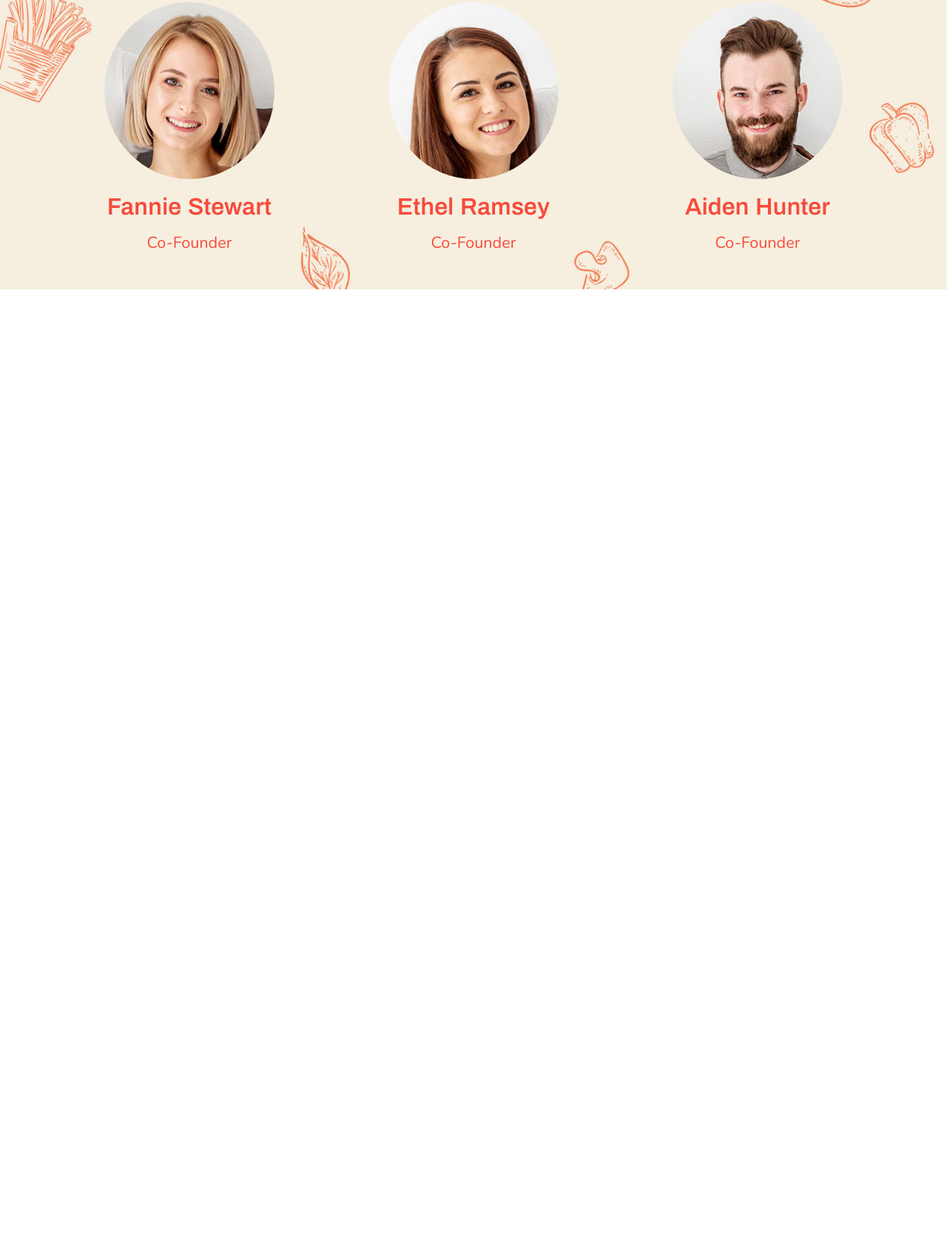
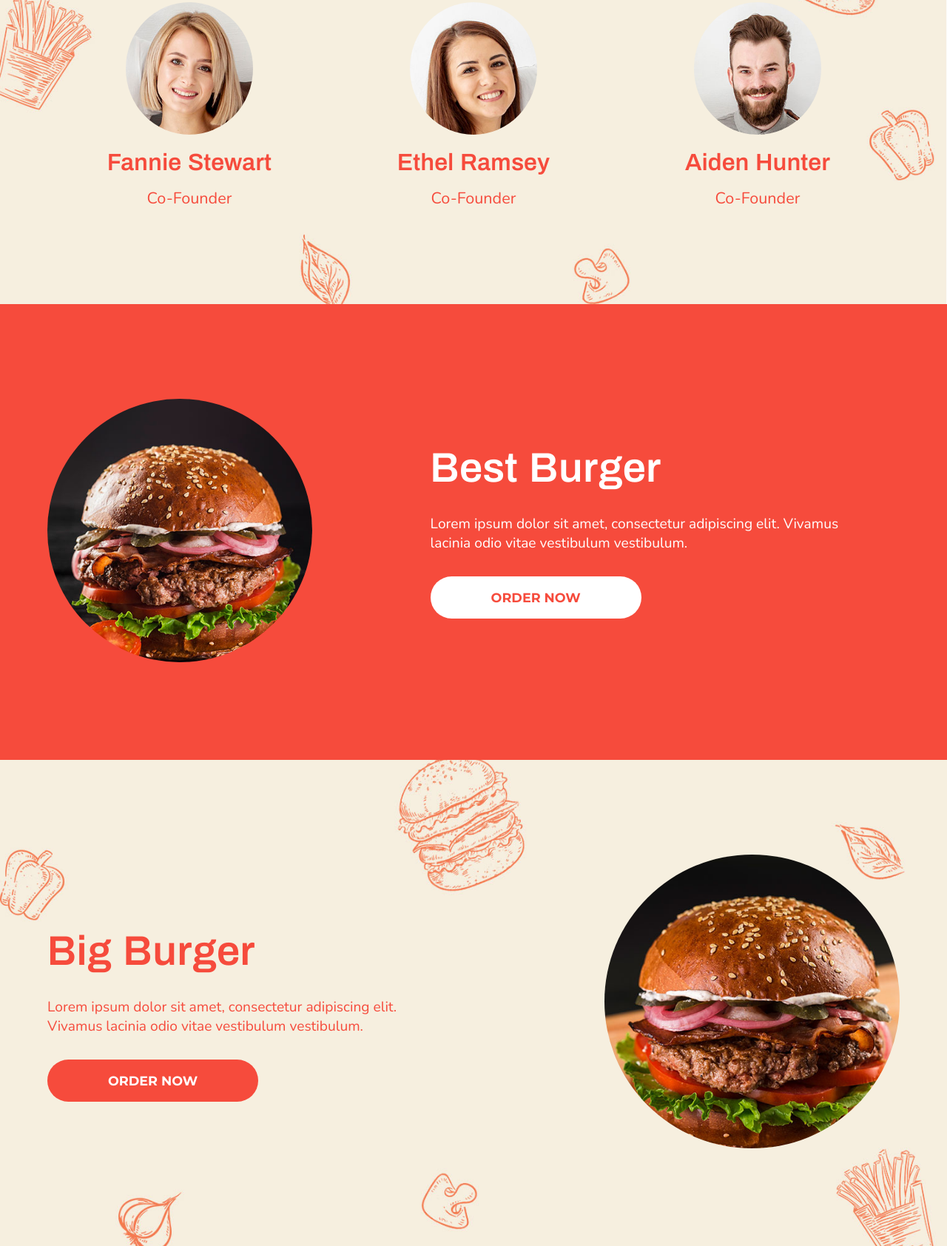
Before and after one commit to starkbit2020/Restaurant-Website-flexbox, a plain HTML site: page index.html in a window 1280 px wide. Shown: the part 864-2548 px from the top of the page at 74% size. Before the commit the page ends 1255 px from the top, so only its background shows below. Drawn offline with Linux system fonts and the light colour scheme.

Commit message:
last-update

```diff
--- a/index.html
+++ b/index.html
@@ -91,6 +91,38 @@
             </div>
         </div>
     </section>
+    <section id="best-burger">
+        <div class="container best-burger-container">
+            <div class="best-burger__image-box">
+                <img src="./images/Best-Burger.jpg" alt="Best Burger" class="best-burger__image">
+            </div>
+            <div class="best-burger__info-box">
+                <div class="best-burger__info">
+                    <h1 class="best-burger__info-title">Best Burger</h1>
+                    <p class="best-burger__info-description">Lorem ipsum dolor sit amet, consectetur adipiscing elit.
+                        Vivamus lacinia odio vitae vestibulum
+                        vestibulum. </p>
+                    <a href="#" class="btn btn-lighten">Order Now</a>
+                </div>
+            </div>
+        </div>
+    </section>
+    <section id="big-burger">
+        <div class="container big-burger-container">
+            <div class="big-burger__info-box">
+                <div class="big-burger__info">
+                    <h1 class="big-burger__info-title">Big Burger</h1>
+                    <p class="big-burger__info-description">Lorem ipsum dolor sit amet, consectetur adipiscing elit.
+                        Vivamus lacinia odio vitae vestibulum
+                        vestibulum. </p>
+                    <a href="#" class="btn btn-hot">Order Now</a>
+                </div>
+            </div>
+            <div class="big-burger__image-box">
+                <img src="./images/Big-Burger-image.jpg" alt="Big Burger" class="big-burger__image">
+            </div>
+        </div>
+    </section>
     <script src="./js/script.js"></script>
 </body>
 
--- a/styles/queries.css
+++ b/styles/queries.css
@@ -37,6 +37,22 @@
 
   .our-chef__description {
     width: 100%;
+  }
+
+  .best-burger__info {
+    width: 100%;
+    margin: 2rem 0 0 0;
+    text-align: center;
+  }
+
+  .big-burger__info {
+    width: 100%;
+    margin: 2rem 0 0 0;
+    text-align: center;
+  }
+
+  .big-burger__image-box {
+    order: -1;
   }
 }
 
@@ -86,6 +102,20 @@
   .chef-box__image {
     width: 50%;
   }
+
+  .best-burger__info {
+    width: 100%;
+    margin: 2rem 0 0 0;
+    text-align: center;
+  }
+  .big-burger__info {
+    width: 100%;
+    margin: 2rem 0 0 0;
+    text-align: center;
+  }
+  .big-burger__image-box {
+    order: -1;
+  }
 }
 
 /* Medium devices (landscape tablets, 768px and up) */
@@ -122,6 +152,31 @@
   .our-chef__description {
     width: 40%;
   }
+
+  .best-burger-container {
+    flex-wrap: nowrap;
+    align-items: center;
+  }
+
+  .best-burger__info {
+    width: 70%;
+    margin: 0 0 0 10rem;
+    text-align: left;
+  }
+
+  .big-burger-container {
+    flex-wrap: nowrap;
+    align-items: center;
+  }
+
+  .big-burger__info {
+    width: 70%;
+    /* margin: 0 0 0 10rem; */
+    text-align: left;
+  }
+  .big-burger__image-box {
+    order: 0;
+  }
 }
 
 /* Large devices (laptops/desktops, 992px and up) */
@@ -130,6 +185,10 @@
     width: 50%;
     color: #ffffff;
     margin-top: 3rem;
+  }
+
+  .chef-box__image {
+    width: 60%;
   }
 }
 /* Extra large devices (large laptops and desktops, 1200px and up) */
@@ -157,7 +216,15 @@
     margin-top: 3rem;
   }
 
-  .header-text-box div:last-child {
-    margin-top: 4rem;
+  .chef-box {
+    width: 25%;
+  }
+
+  .chef-box__image {
+    width: 60%;
+  }
+
+  .chef-box {
+    margin: 3rem auto 8rem auto;
   }
 }
--- a/styles/style.css
+++ b/styles/style.css
@@ -47,6 +47,17 @@ a {
   border-color: #f64b3c;
 }
 
+.btn-lighten {
+  background-color: #ffffff;
+  color: #f64b3c;
+}
+
+.btn-lighten:active,
+.btn-lighten:hover {
+  background-color: transparent;
+  color: #ffffff;
+  border-color: #ffffff;
+}
 /* ========================
           SIDE-BAR
 ==========================*/
@@ -270,3 +281,76 @@ a {
   /* margin-bottom: 2rem; */
   color: #f64b3c;
 }
+
+/* ========================
+      BEST-BURGER
+==========================*/
+#best-burger {
+  background-color: #f64b3c;
+}
+.best-burger-container {
+  flex-direction: row;
+  justify-content: center;
+  margin: auto;
+  padding: 8rem 0;
+  flex-wrap: wrap;
+}
+
+.best-burger__info {
+  width: 70%;
+  margin: 5rem 0 0 10rem;
+}
+
+.best-burger__info-title {
+  font-size: 350%;
+  color: #ffffff;
+}
+
+.best-burger__info-description {
+  font-size: 120%;
+  color: #ffffff;
+  margin: 2rem 0;
+}
+
+.best-burger__image {
+  width: 100%;
+  height: auto;
+  border-radius: 50%;
+}
+
+/* ========================
+      BIG-BURGER
+==========================*/
+#big-burger {
+  background: url("../images/Big-Burger.jpg") no-repeat center/cover;
+}
+
+.big-burger-container {
+  flex-direction: row;
+  justify-content: center;
+  margin: auto;
+  padding: 8rem 0;
+  flex-wrap: wrap;
+}
+
+.big-burger__info {
+  width: 70%;
+  margin: 5rem 0 0 10rem;
+}
+
+.big-burger__info-title {
+  font-size: 350%;
+  color: #f64b3c;
+}
+
+.big-burger__info-description {
+  font-size: 120%;
+  color: #f64b3c;
+  margin: 2rem 0;
+}
+
+.big-burger__image {
+  width: 100%;
+  height: auto;
+  border-radius: 50%;
+}
```
Also changed, not shown: images/Best-Burger.jpg (added), images/Big-Burger-image.jpg (added), images/Big-Burger.jpg (added).
